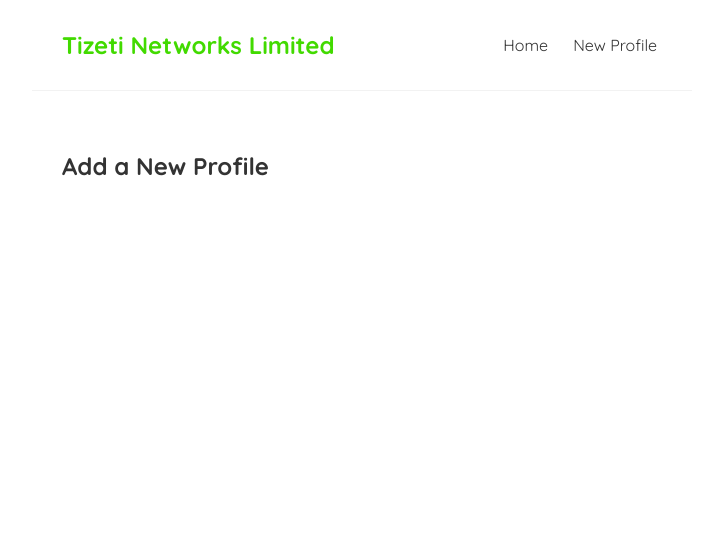
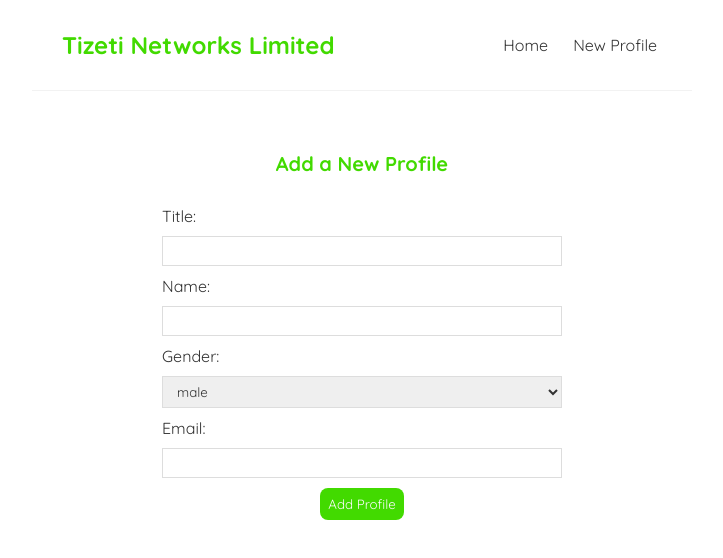
Before and after one commit to dami-akinbi/tizeti-blog, a React (Create React App) app: page /create in a window 1280 px wide. Shown: the top 558 px of the page, without its empty margins (278-1001 px from the left). Built offline with nearby package versions, Linux system fonts and the light colour scheme; the HTML template or start-up script is replaced by a standard one.

Commit message:
done with the playlist, thankfully

```diff
--- a/data/db.json
+++ b/data/db.json
@@ -1,11 +1,74 @@
 {
-    "profiles": [
-        {"title": "CEO", "name": "Kendall Ananyi", "gender": "male", "email": "kendall@tizeti.com", "id": 1},
-        {"title": "COO", "name": "Ifeanyi Okonkwo", "gender": "male", "email": "ifeanyi.okonkwo@tizeti.com", "id": 2},
-        {"title": "Team Lead", "name": "Gideon Osuji", "gender": "male", "email": "gideon.osuji@tizeti.com", "id": 3},
-        {"title": "FSE", "name": "Oluwadamilola Akinbi", "gender": "male", "email": "oluwadamilola.akinbi@tizeti.com", "id": 4},
-        {"title": "FSE", "name": "Tochukwu Ibechem", "gender": "male", "email": "tochukwu.ibechem@tizeti.com", "id": 5},
-        {"title": "NOC", "name": "Emmanuel Olowogboye", "gender": "male", "email": "emmanuel.olowogboye@tizeti.com", "id": 6},
-        {"title": "NOC", "name": "Roqeebat Ozugha", "gender": "female", "email": "roqeebat.ozugha@tizeti.com", "id": 7}
-    ]
+  "profiles": [
+    {
+      "title": "CEO",
+      "name": "Kendall Ananyi",
+      "gender": "male",
+      "email": "kendall@tizeti.com",
+      "id": 1
+    },
+    {
+      "title": "COO",
+      "name": "Ifeanyi Okonkwo",
+      "gender": "male",
+      "email": "ifeanyi.okonkwo@tizeti.com",
+      "id": 2
+    },
+    {
+      "title": "Team Lead",
+      "name": "Gideon Osuji",
+      "gender": "male",
+      "email": "gideon.osuji@tizeti.com",
+      "id": 3
+    },
+    {
+      "title": "FSE",
+      "name": "Oluwadamilola Akinbi",
+      "gender": "male",
+      "email": "oluwadamilola.akinbi@tizeti.com",
+      "id": 4
+    },
+    {
+      "title": "FSE",
+      "name": "Tochukwu Ibechem",
+      "gender": "male",
+      "email": "tochukwu.ibechem@tizeti.com",
+      "id": 5
+    },
+    {
+      "title": "NOC",
+      "name": "Emmanuel Olowogboye",
+      "gender": "male",
+      "email": "emmanuel.olowogboye@tizeti.com",
+      "id": 6
+    },
+    {
+      "title": "NOC",
+      "name": "Roqeebat Ozugha",
+      "gender": "female",
+      "email": "roqeebat.ozugha@tizeti.com",
+      "id": 7
+    },
+    {
+      "title": "R&D",
+      "name": "Damilola Akinbi",
+      "gender": "male",
+      "email": "damilola.akinbi@tizeti.com",
+      "id": 8
+    },
+    {
+      "title": "FSE",
+      "name": "Toluwalope Oyeniran",
+      "gender": "male",
+      "email": "toluwalope.oyeniran@tizeti.com",
+      "id": 9
+    },
+    {
+      "title": "FSE",
+      "name": "Oluwaseyi Ayelabowo",
+      "gender": "male",
+      "email": "oluwaseyi.ayelabowo@tizeti.com",
+      "id": 10
+    }
+  ]
 }
--- a/src/App.js
+++ b/src/App.js
@@ -3,6 +3,7 @@
 import { BrowserRouter as Router, Route, Switch } from 'react-router-dom';
 import Create from './Create';
 import ProfileDetails from './ProfileDetails';
+import NotFound from './NotFound';
 
 function App() {
 
@@ -21,6 +22,9 @@
             <Route path="/profiles/:id">
               <ProfileDetails />
             </Route>
+            <Route path="*">
+              <NotFound />
+            </Route>
           </Switch>
         </div>
       </div>
--- a/src/Create.js
+++ b/src/Create.js
@@ -1,8 +1,68 @@
+import { useState } from "react";
+import { useHistory } from 'react-router-dom';
+
 const Create = () => {
+    const [title, setTitle] = useState('');
+    const [name, setName] = useState('');
+    const [gender, setGender] = useState('male');
+    const [email, setEmail] = useState('');
+    const [isPending, setIsPending] = useState(false);
+    const history = useHistory();
+
+    const handleSubmit = (e) => {
+        e.preventDefault();
+        const profile = { title, name, gender, email };
+
+        setIsPending(true);
+
+        fetch('http://localhost:8000/profiles', {
+            method: 'POST',
+            headers: { "Content-Type": "application/json" },
+            body: JSON.stringify(profile)
+        })
+        .then(() => {
+            console.log('new profile created');
+            setIsPending(false);
+            history.push('/');
+        })
+    }
 
     return (
         <div className="create">
             <h2>Add a New Profile</h2>
+            <form onSubmit={handleSubmit}>
+                <label>Title:</label>
+                <input
+                    type="text"
+                    required
+                    value={title}
+                    onChange={(e) => setTitle(e.target.value)}
+                />
+                <label>Name:</label>
+                <input
+                    type="text"
+                    required
+                    value={name}
+                    onChange={(e) => setName(e.target.value)}
+                />
+                <label>Gender:</label>
+                <select
+                    value={gender}
+                    onChange={(e) => setGender(e.target.value)}
+                >
+                    <option value="male">male</option>
+                    <option value="female">female</option>
+                </select>
+                <label>Email:</label>
+                <input
+                    type="text"
+                    required
+                    value={email}
+                    onChange={(e) => setEmail(e.target.value)}
+                />
+                    { !isPending && <button>Add Profile</button> }
+                    { isPending && <button disabled>Adding...</button> }
+            </form>
         </div>
     );
 }
--- /dev/null
+++ b/src/NotFound.js
@@ -0,0 +1,12 @@
+import { Link } from "react-router-dom"
+
+const NotFound = () => {
+    return (
+        <div className="not-found">
+            <h1>Sorry, page not found</h1>
+            <Link to='/'>Back to Home</Link>
+        </div>
+    );
+}
+
+export default NotFound;
--- a/src/ProfileDetails.js
+++ b/src/ProfileDetails.js
@@ -1,9 +1,17 @@
-import { useParams } from "react-router";
+import { useHistory, useParams } from "react-router";
 import useFetch from "./useFetch";
 
 const ProfileDetails = () => {
     const { id } = useParams();
     const { data: profile, error, isPending } = useFetch('http://localhost:8000/profiles/' + id);
+    const history = useHistory();
+
+    const handleClick = (e) => {
+        fetch('http://localhost:8000/profiles/' + profile.id, { method: 'DELETE' })
+        .then(() => {
+            history.push('/');
+        })
+    }
 
     return (
         <div className="profile-details">
@@ -14,6 +22,8 @@
                 <article>
                     <h2>{ profile.name }</h2>
                     <p>{ profile.gender === 'male' ? 'His' : 'Her' } job title is <b>{ profile.title }</b> with an email of <b>{ profile.email }</b></p>
+                    <br />
+                    <button onClick={handleClick}>Delete Profile</button>
                 </article>
             ) }
         </div>
--- a/src/index.css
+++ b/src/index.css
@@ -61,11 +61,57 @@
 .profile-details div {
   margin: 20px 0;
 }
-/* .profile-details button {
+.profile-details button {
   background: #42da00;
   color: #fafafa;
   border: 0;
   padding: 8px;
   border-radius: 8px;
   cursor: pointer;
-} */
+}
+
+/* create new profile form */
+.create {
+  max-width: 400px;
+  margin: 0 auto;
+  text-align: center;
+}
+.create label {
+  text-align: left;
+  display: block;
+}
+.create h2 {
+  font-size: 20px;
+  color: #42da00;
+  margin-bottom: 30px;
+}
+.create input, .create select {
+  width: 100%;
+  padding: 6px 10px;
+  margin: 10px 0;
+  border: 1px solid #ddd;
+  box-sizing: border-box;
+  display: block;
+}
+.create button {
+  background: #42da00;
+  color: #fafafa;
+  border: 0;
+  padding: 8px;
+  border-radius: 8px;
+  cursor: pointer;
+}
+
+/* not found page */
+.not-found {
+  max-width: 500px;
+  margin: 0 auto;
+  text-align: center;
+}
+.not-found h1 {
+  color: crimson;
+  padding: 8px;
+}
+.not-found a {
+  color: #42da00;
+}
```
